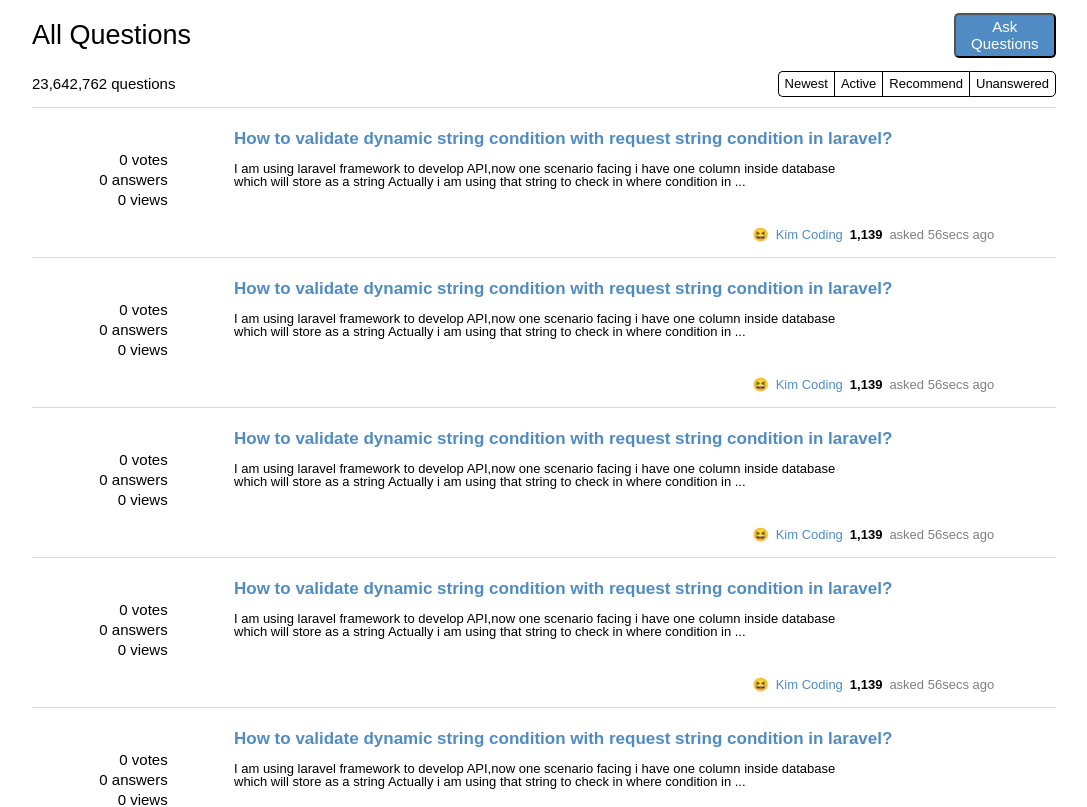
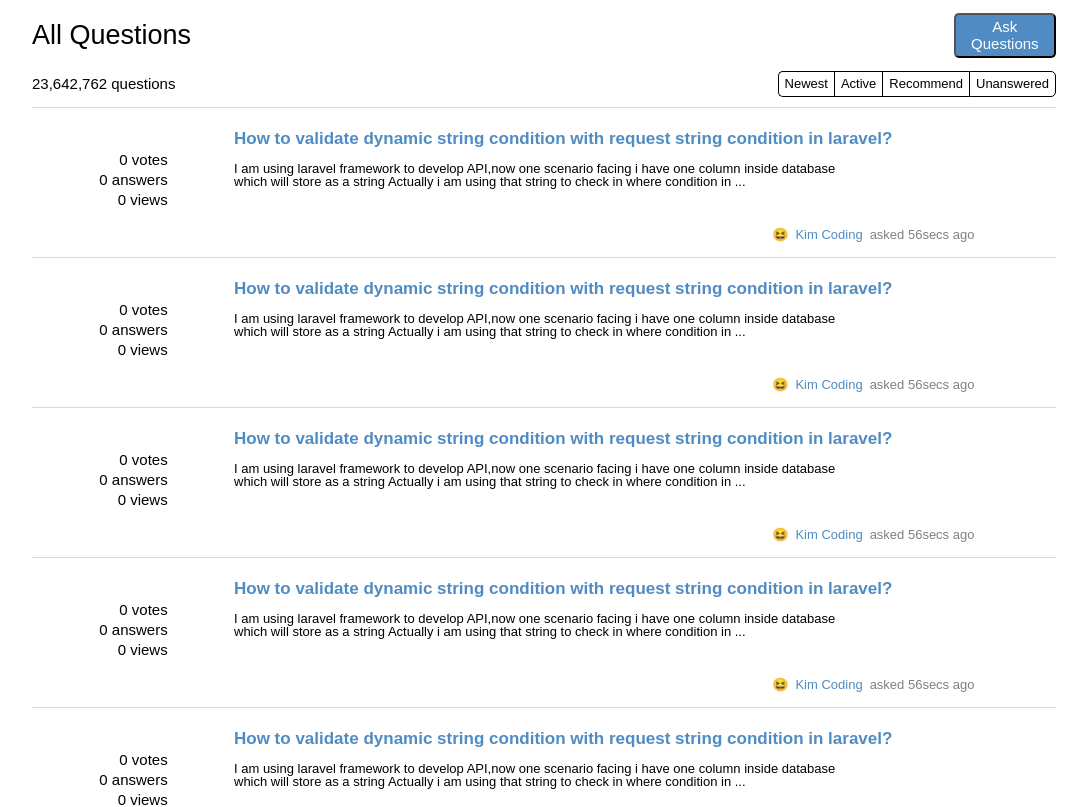
Before and after one commit to codestates-seb/seb43_pre_002, a React (Create React App) app in the folder client/: page / in a window 1280 px wide. Shown: the top 807 px of the page, without its empty margins (96-1183 px from the left). Built offline with nearby package versions, Linux system fonts and the light colour scheme.

Commit message:
Fix : 유저 점수 제거

```diff
--- a/client/src/components/QuestionUserInfo.jsx
+++ b/client/src/components/QuestionUserInfo.jsx
@@ -7,7 +7,6 @@ function QuestionUserInfo() {
 			<a href="www.google.com" className="user-profile">
 				Kim Coding
 			</a>
-			<span className="user-activity">1,139</span>
 			<span className="user-updated">asked 56secs ago</span>
 		</QuestionUserInfoContainer>
 	);
@@ -35,9 +34,6 @@ const QuestionUserInfoContainer = styled.div`
 	.user-profile {
 		color: var(--main-color);
 	}
-	.user-activity {
-		font-weight: 700;
-	}
 	.user-updated {
 		color: gray;
 	}
```
Also changed, not shown: 1 other file (tests, documents, lock files or other folders).
